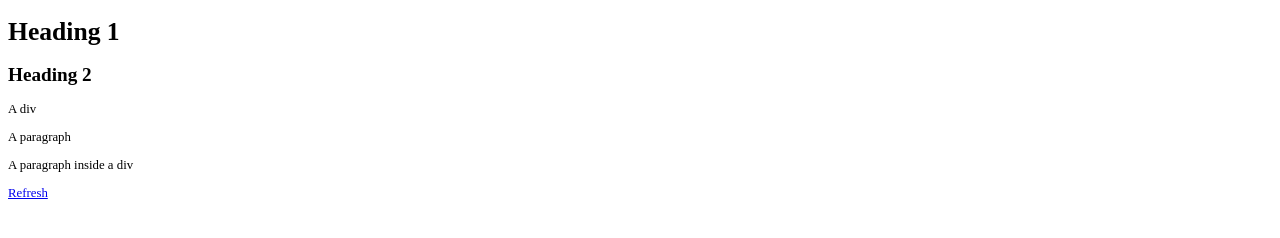
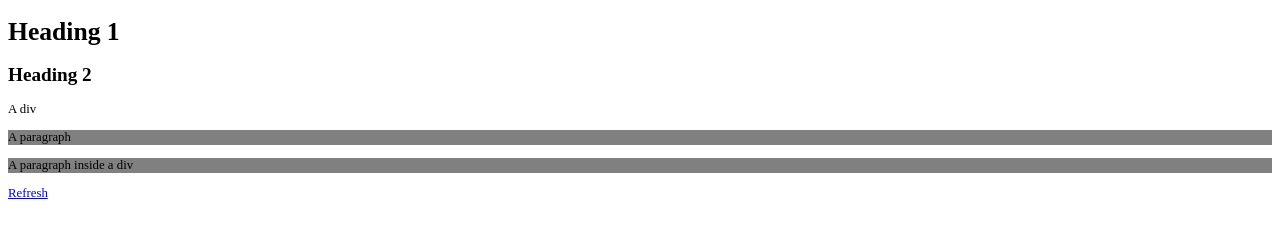
Before and after one commit to drewhcooper/CSS, a plain HTML site: page index.html in a window 1280 px wide. Drawn offline with Linux system fonts and the light colour scheme.

Commit message:
import and order

```diff
--- a/stylesheet.css
+++ b/stylesheet.css
@@ -3,3 +3,15 @@ body{
   /* would override all other stylesheet*/
   font-size: 80% !important;
 }
+p {
+  background-color: Green;
+}
+/* Uses the last rule. this includes with multuple includes*/
+p {
+  background-color: Grey;
+}
+
+/*
+how to import CSS files
+@import url("old-stylesheet.css");
+*/
```
